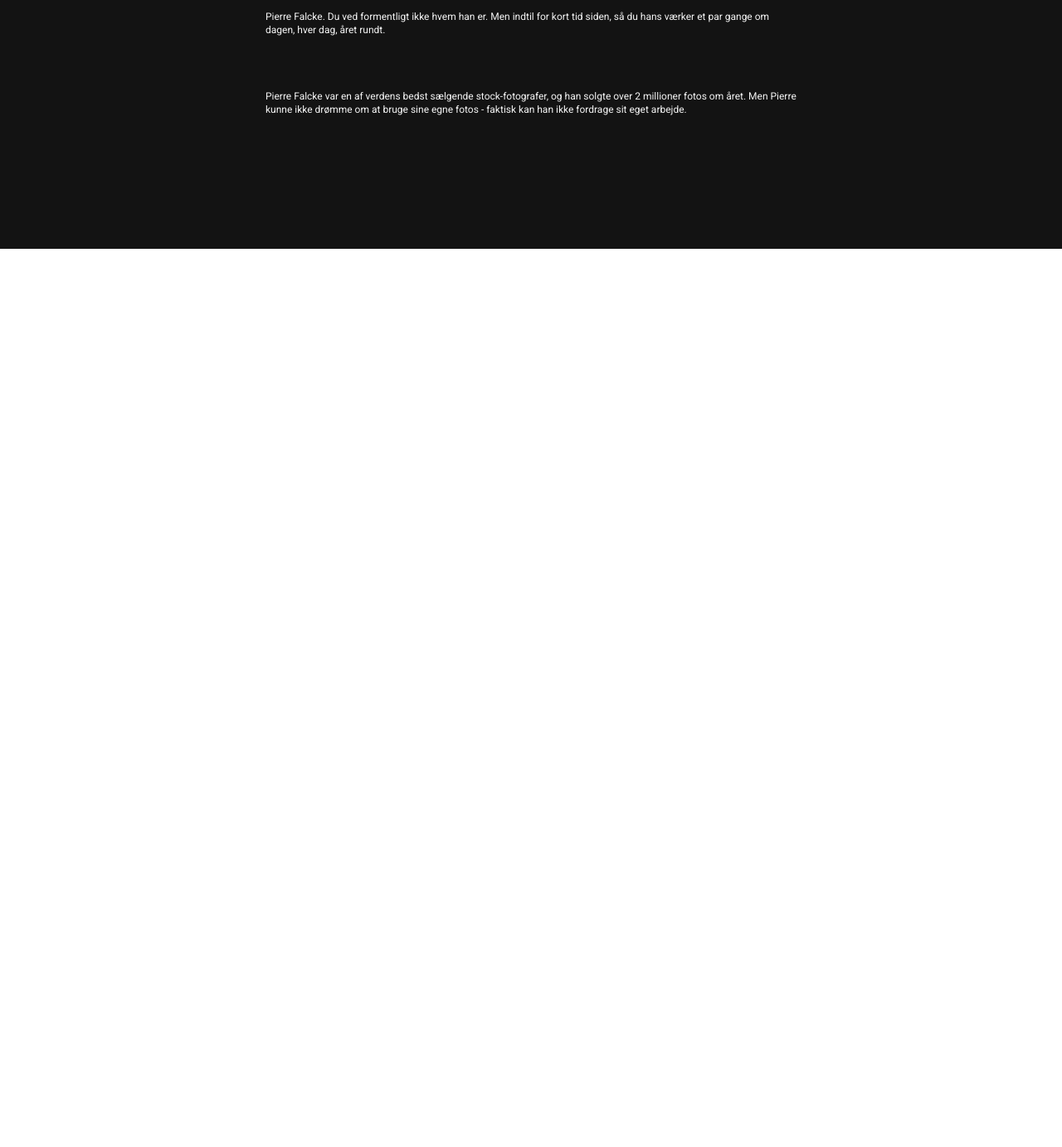
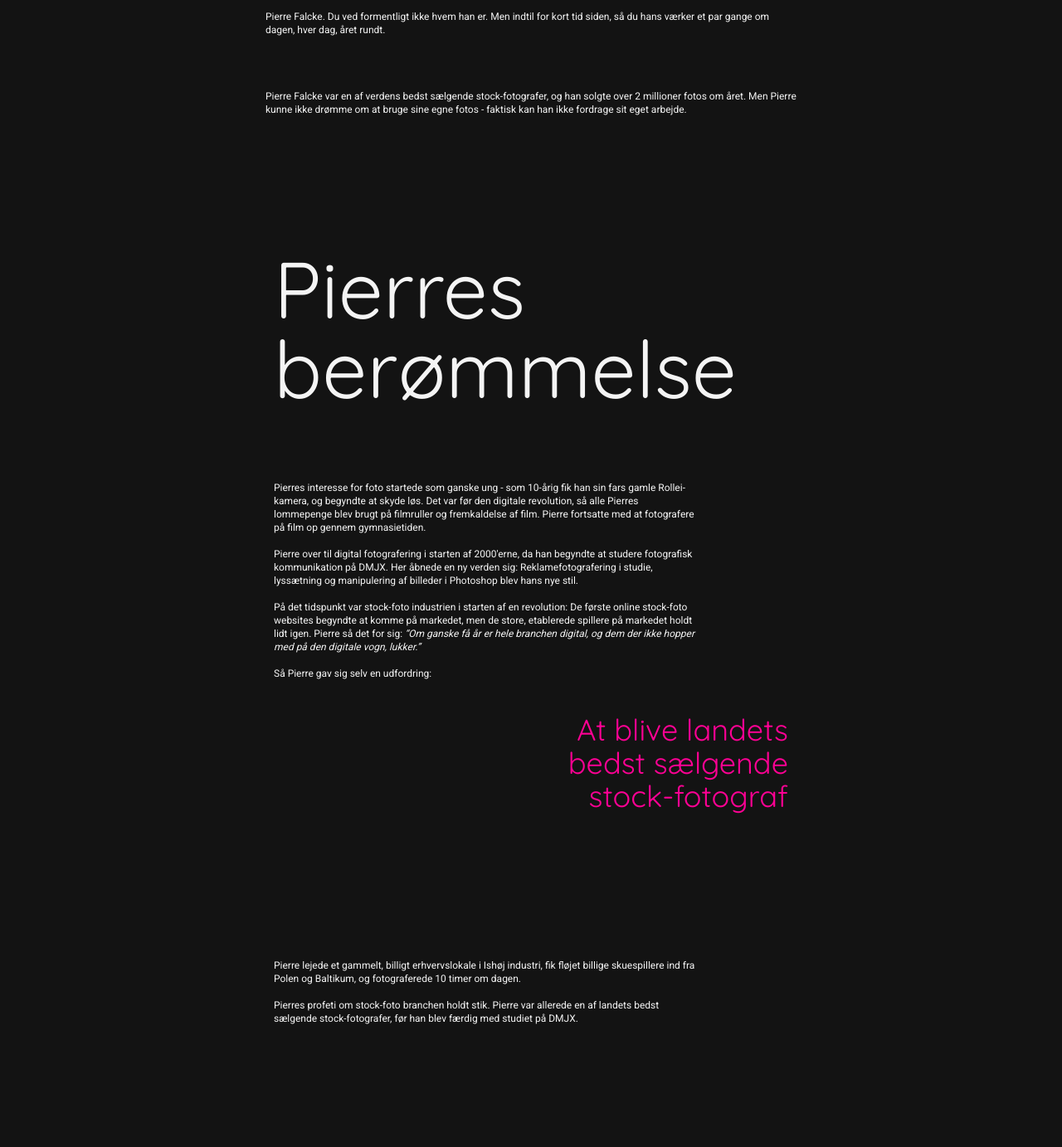
Before and after one commit to miafisher/webdok, a website built with Vite: page src/index.html in a window 1280 px wide. Shown: the part 4276-5659 px from the top of the page at 83% size. Before the commit the page ends 4576 px from the top, so only its background shows below. Built offline with nearby package versions, Linux system fonts and the light colour scheme; files whose address does not match are found by name.

Commit message:
container_5

```diff
--- a/src/index.html
+++ b/src/index.html
@@ -52,7 +52,20 @@
 
     </div>
 
-    <div id="container_5">
+    <div id="container_5" class="grid grid-cols-4 grid-rows-4 bg-bg gap-10 pb-20">
+        <h2 class="col-start-2 col-end-4 row-start-1 row-end-2 font-quicksand text-8xl text-primary">Pierres berømmelse</h2>
+        <p class="col-start-2 col-end-4 row-start-2 row-end-3 font-roboto text-xs text-primary whitespace-pre-line max-w-lg ">Pierres interesse for foto startede som ganske ung - som 10-årig fik han sin fars gamle Rollei-kamera, og begyndte at skyde løs. Det var før den digitale revolution, så alle Pierres lommepenge blev brugt på filmruller og fremkaldelse af film. Pierre fortsatte med at fotografere på film op gennem gymnasietiden.
+        <br> Pierre over til digital fotografering i starten af 2000'erne, da han begyndte at studere fotografisk kommunikation på DMJX. Her åbnede en ny verden sig: Reklamefotografering i studie, lyssætning og manipulering af billeder i Photoshop blev hans nye stil.
+        <br> På det tidspunkt var stock-foto industrien i starten af en revolution: De første online stock-foto websites begyndte at komme på markedet, men de store, etablerede spillere på markedet holdt lidt igen. Pierre så det for sig: <i>“Om ganske få år er hele branchen digital, og dem der ikke hopper med på den digitale vogn, lukker.”</i>
+        <br>Så Pierre gav sig selv en udfordring:
+        </p>
+        <h3 class="col-start-3 col-end-4 row-start-3 row-end-4 font-quicksand text-4xl text-pink text-right justify-self-center">
+          At blive landets bedst sælgende stock-fotograf
+        </h3>
+        <p class="col-start-2 col-end-4 row-start-4 row-end-5 font-roboto text-xs text-primary whitespace-pre-line max-w-lg ">
+          Pierre lejede et gammelt, billigt erhvervslokale i Ishøj industri, fik fløjet billige skuespillere ind fra Polen og Baltikum, og fotograferede 10 timer om dagen.
+          <br>Pierres profeti om stock-foto branchen holdt stik. Pierre var allerede en af landets bedst sælgende stock-fotografer, før han blev færdig med studiet på DMJX.
+        </p>
 
     </div>
 
```
